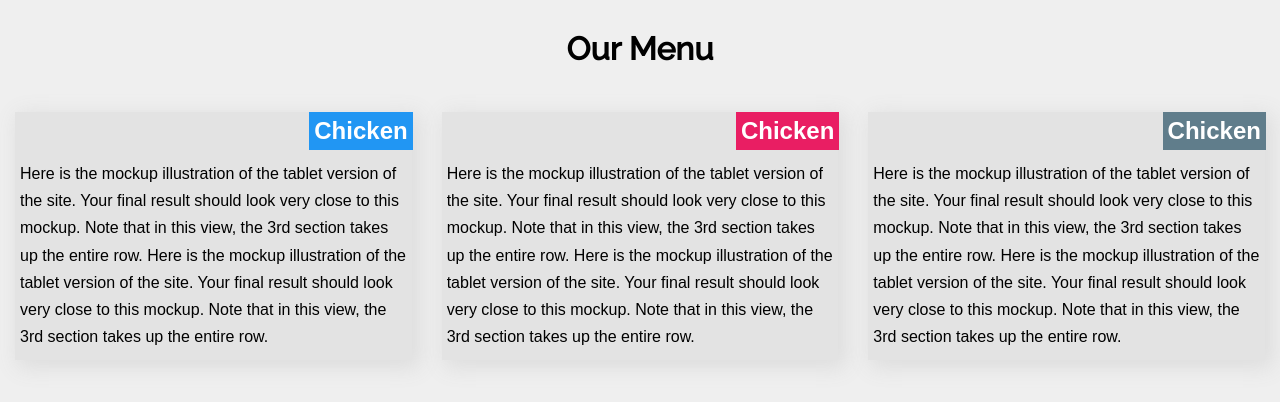
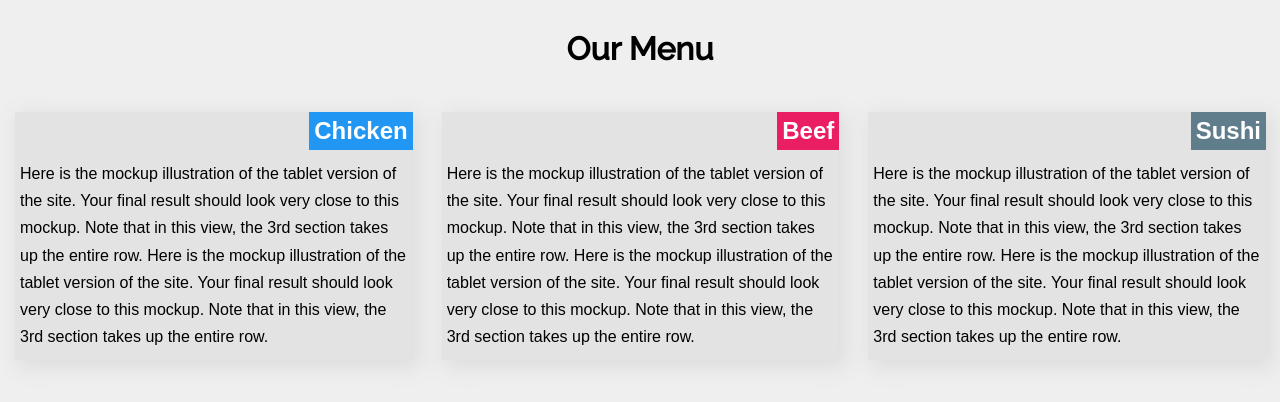
Before and after one commit to AhmedMohamedEid/Mod2_solution.github.io, a plain HTML site: page index.html in a window 1280 px wide. Drawn offline with Linux system fonts and the light colour scheme.

Commit message:
Update index.html

```diff
--- a/index.html
+++ b/index.html
@@ -25,7 +25,7 @@
 			</div>
 			<div class="box col-6 col-xs-12">
 				<div>
-					<h2>Chicken</h2>
+					<h2>Beef</h2>
 					<p>
 						Here is the mockup illustration of the tablet version of the site. Your final result should look very close to this mockup. Note that in this view, the 3rd section takes up the entire row.
 						Here is the mockup illustration of the tablet version of the site. Your final result should look very close to this mockup. Note that in this view, the 3rd section takes up the entire row.
@@ -34,7 +34,7 @@
 			</div>
 			<div class="box col-12 col-xs-12">
 				<div>
-					<h2>Chicken</h2>
+					<h2>Sushi</h2>
 					<p>
 						Here is the mockup illustration of the tablet version of the site. Your final result should look very close to this mockup. Note that in this view, the 3rd section takes up the entire row.
 						Here is the mockup illustration of the tablet version of the site. Your final result should look very close to this mockup. Note that in this view, the 3rd section takes up the entire row.
```
